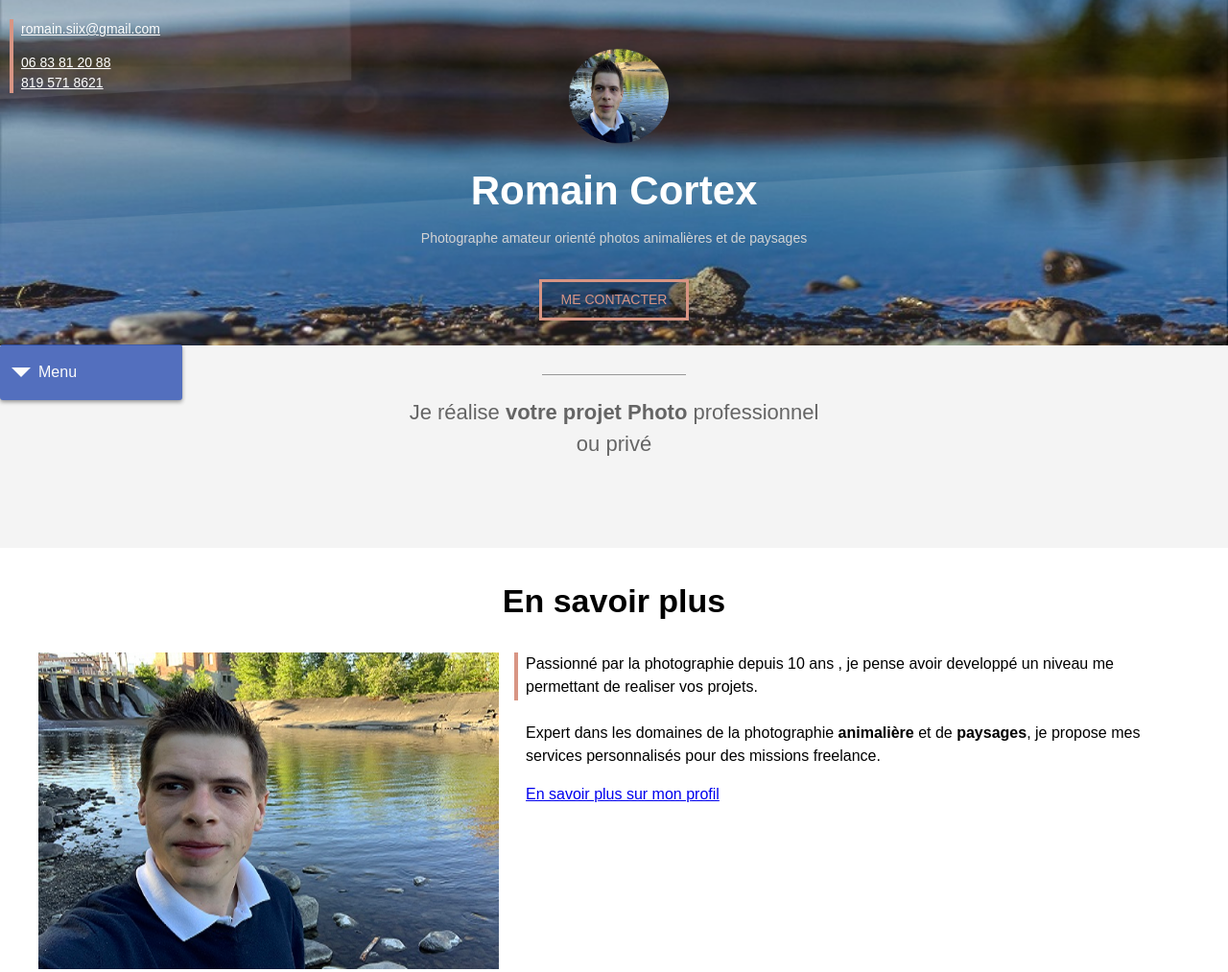
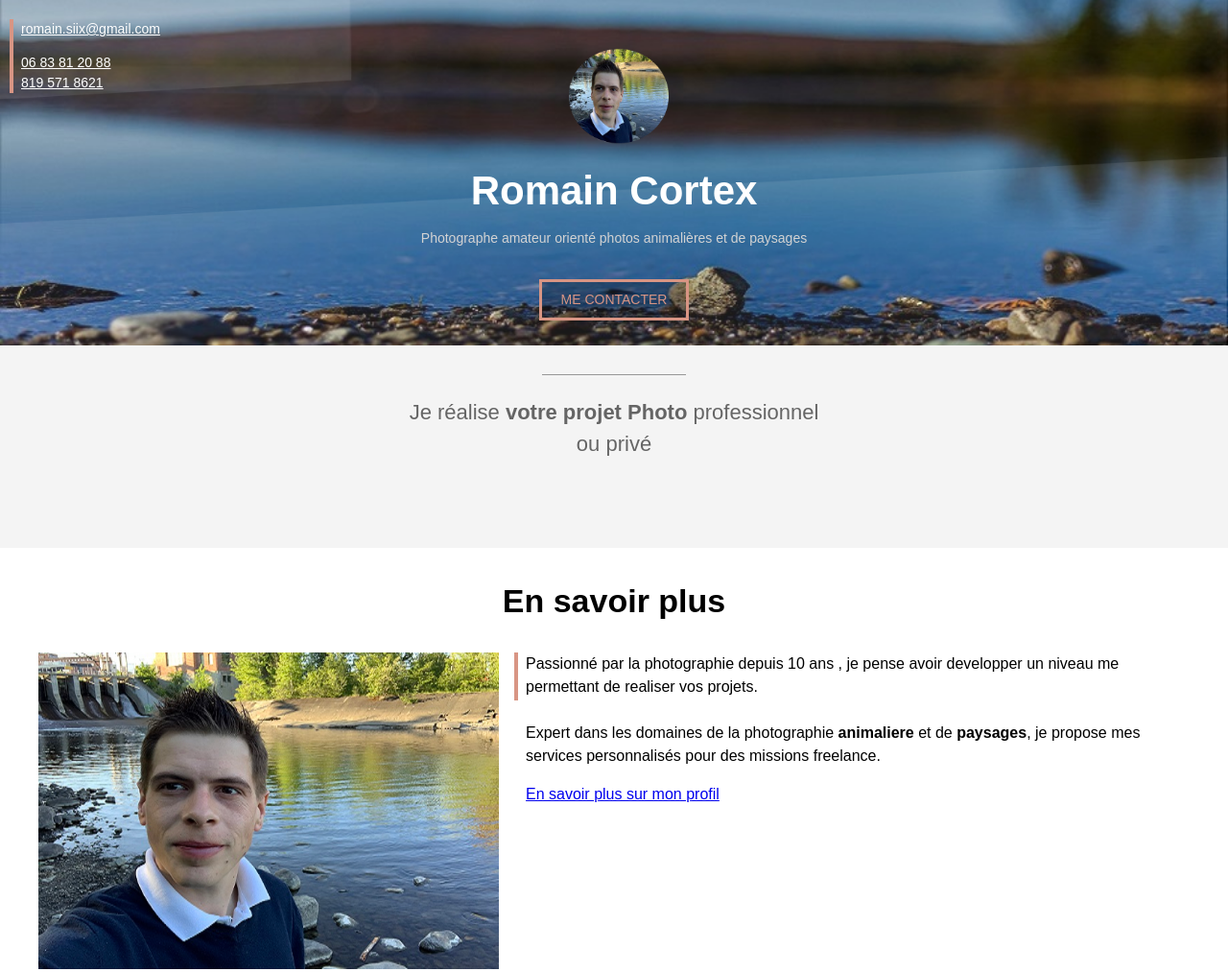
Before and after one commit to cortex59/siteromain, a plain HTML site: page index.html in a window 1280 px wide. Shown: the top 1013 px of the page at 96% size. Drawn offline with Linux system fonts and the light colour scheme.

Commit message:
Add files via upload

```diff
--- a/index.html
+++ b/index.html
@@ -18,14 +18,10 @@
         </div>
         <div class="cover-contact">
             <p><a href="mailto:romain.siix@gmail.com?subject=Contact%20depuis%20romaincortex.com">romain.siix@gmail.com </a></p>
-            <!-- </a></p> -->
+            </a></p>
             <p><a href="tel:+33683812088">06 83 81 20 88</a></p>
             <p><a href="tel:+3318195718621">819 571 8621</a></p>
         </div>
-
-        <!-- Menu FRAME - Source : https://codepen.io/sean_codes/pen/WdzgdY -->
-        <iframe src="menu/menu.html" scrolling="no"></iframe>
-
     </div>
 
     <!-- SECTION GRISE 1 -->
@@ -40,8 +36,8 @@
         <img src="profilromain.jpg" class="col-contenu"/>
         <div class="col-contenu float-right">
             <div class="texte-avec-ligne-verticale">
-                <p>Passionné par la photographie depuis 10 ans , je pense avoir developpé un niveau me permettant de realiser vos projets.<br><br>
-                    Expert dans les domaines de la photographie <b>animalière</b> et de <b>paysages</b>, je propose mes services personnalisés pour des missions freelance.</p>
+                <p>Passionné par la photographie depuis 10 ans , je pense avoir developper un niveau me permettant de realiser vos projets.<br><br>
+                    Expert dans les domaines de la photographie <b>animaliere</b> et de <b>paysages</b>, je propose mes services personnalisés pour des missions freelance.</p>
                 <a href="https://www.linkedin.com/in/romain-six" target="_blank">En savoir plus sur mon profil</a>
             </div>
         </div>
@@ -58,7 +54,7 @@
             </tr>
             <tr>
                 <td></td>
-                <td align="center"><a href="portfolio-animaliere.html">photographie animalière</a></td>
+                <td align="center"><a href="#">photographie animalière</a></td>
             </tr>
         </table>
         <table  class="col-portfolio float-right">
@@ -76,5 +72,12 @@
     <!-- SECTION BLANCHE FRAME -->
     <iframe src="contact-frame.html" scrolling="no"></iframe>
 
+
+
+    <!--GALERIE TEST il faut ajouter le bouton permettant lacces à la galerie -->
+
+
+
+
 </body>
 </html>
```
